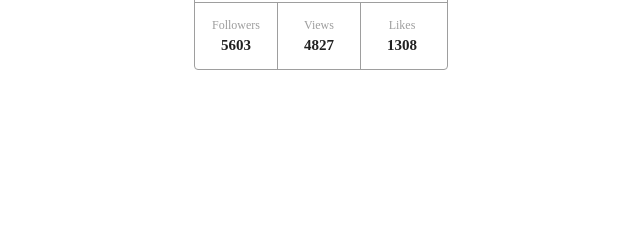
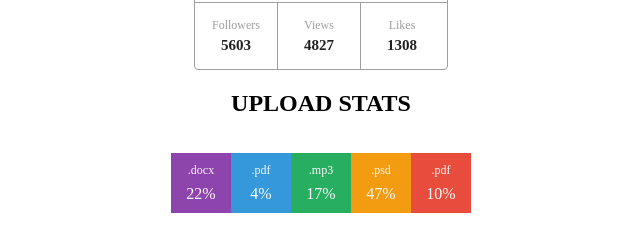
Before and after one commit to AlexNikolko/goit-react-hw-01-components, a React (Create React App) app: page / in a window 1280 px wide. Shown: the part 239-490 px from the top of the page, without its empty margins (319-959 px from the left). Built offline with nearby package versions, Linux system fonts and the light colour scheme.

Commit message:
Statistics add

```diff
--- a/src/components/App.jsx
+++ b/src/components/App.jsx
@@ -1,5 +1,7 @@
 import Profile from "./Profile/Profile";
 import user from "./Profile/user.json";
+import Statistics from './Statistics/Statistics';
+import statisticData from './Statistics/statistic-data.json';
 
 
 function App() {
@@ -12,6 +14,7 @@ function App() {
         avatar={user.avatar}
         stats={user.stats}
       />
+      <Statistics title="UPLOAD STATS" stats={statisticData} />
     </div>
   );
 }
--- a/src/components/Profile/Profile.jsx
+++ b/src/components/Profile/Profile.jsx
@@ -1,27 +1,27 @@
-import styles from './Profile.module.css';
+import css from './Profile.module.css';
 import PropTypes from 'prop-types';
 
 const Profile = ({ name, tag, location, avatar, stats }) => {
   return (
-    <div className={styles.profile}>
-      <div className={styles.description}>
-        <img src={avatar} alt="Аватар пользователя" className={styles.avatar} />
-        <p className={styles.name}>{name}</p>
-        <p className={styles.tag}>@{tag}</p>
-        <p className={styles.location}>{location}</p>
+    <div className={css.profile}>
+      <div className={css.description}>
+        <img src={avatar} alt="Аватар пользователя" className={css.avatar} />
+        <p className={css.name}>{name}</p>
+        <p className={css.tag}>@{tag}</p>
+        <p className={css.location}>{location}</p>
       </div>
-      <ul className={styles.stats}>
+      <ul className={css.stats}>
         <li>
-          <span className={styles.label}>Followers</span>
-          <span className={styles.quantity}>{stats.followers}</span>
+          <span className={css.label}>Followers</span>
+          <span className={css.quantity}>{stats.followers}</span>
         </li>
         <li>
-          <span className={styles.label}>Views</span>
-          <span className={styles.quantity}>{stats.views}</span>
+          <span className={css.label}>Views</span>
+          <span className={css.quantity}>{stats.views}</span>
         </li>
         <li>
-          <span className={styles.label}>Likes</span>
-          <span className={styles.quantity}>{stats.likes}</span>
+          <span className={css.label}>Likes</span>
+          <span className={css.quantity}>{stats.likes}</span>
         </li>
       </ul>
     </div>
--- /dev/null
+++ b/src/components/Statistics/Statistics.jsx
@@ -0,0 +1,37 @@
+import css from './Statistics.module.css';
+import PropTypes from 'prop-types';
+
+const color = item => {
+	const colorArray = ['#E74C3C', '#8E44AD', '#3498DB', '#27AE60', '#F39C12'];
+	return `${colorArray[Number(item.id.replace(/[^0-9]/g, '')) % 5]}`;
+};
+
+const Statistics = ({ title, stats }) => {
+	return (
+		<section className={css.statistics}>
+			<h2 className={css.title}>{title}</h2>
+			<ul className={css.statList}>
+				{stats.map(item => (
+					<li key={item.id} className={css.item} style={{ backgroundColor: color(item) }}>
+						<span className={css.label}>{item.label}</span>
+						<span className={css.percentage}>{item.percentage}%</span>
+					</li>
+				))}
+			</ul>
+		</section>
+	);
+};
+
+Statistics.propTypes = {
+	title: PropTypes.string,
+	id: PropTypes.string.isRequired,
+	label: PropTypes.string.isRequired,
+	percentage: PropTypes.number.isRequired,
+};
+
+Statistics.defaultProps = {
+	title: '',
+	label: 'format',
+};
+
+export default Statistics;
--- /dev/null
+++ b/src/components/Statistics/Statistics.module.css
@@ -0,0 +1,36 @@
+.statistics {
+	display: flex;
+	flex-direction: column;
+	align-items: center;
+}
+
+.title {
+	text-align: center;
+}
+
+.statList {
+	display: flex;
+	flex-direction: row;
+	padding: 0;
+}
+
+.item {
+	display: flex;
+	flex-direction: column;
+	align-items: center;
+	justify-content: center;
+	height: 60px;
+	width: 60px;
+}
+
+.label {
+	margin-bottom: 7px;
+	font-size: 12px;
+	color: #fafafa;
+}
+
+.percentage {
+	font-size: 16px;
+	font-weight: 400;
+	color: #fafafa;
+}
--- /dev/null
+++ b/src/components/Statistics/statistic-data.json
@@ -0,0 +1,7 @@
+[
+  { "id": "id-1", "label": ".docx", "percentage": 22 },
+  { "id": "id-2", "label": ".pdf", "percentage": 4 },
+  { "id": "id-3", "label": ".mp3", "percentage": 17 },
+  { "id": "id-4", "label": ".psd", "percentage": 47 },
+  { "id": "id-5", "label": ".pdf", "percentage": 10 }
+]
```
